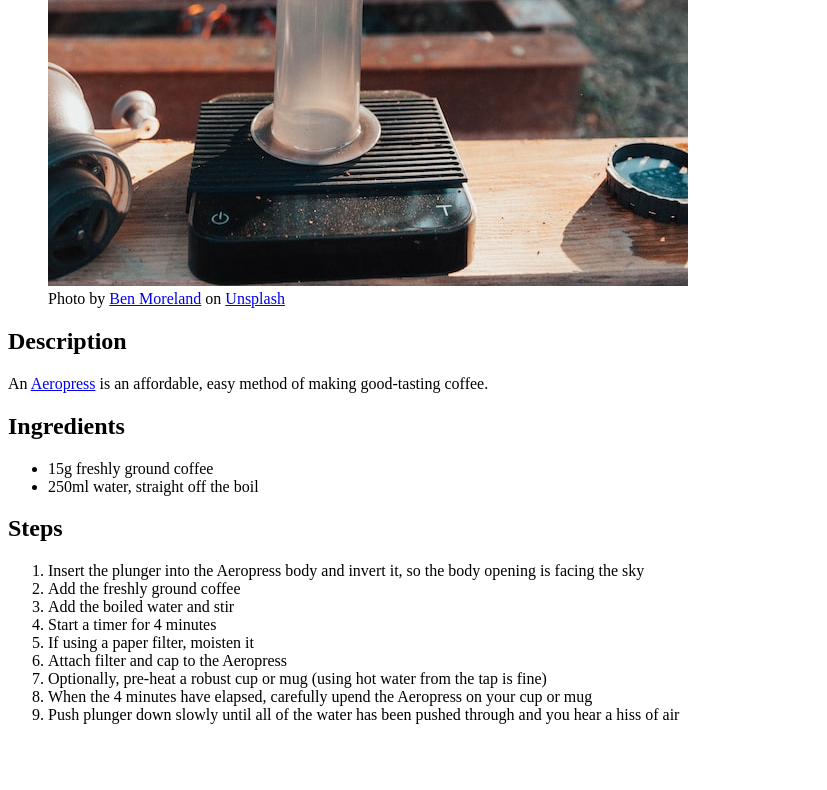
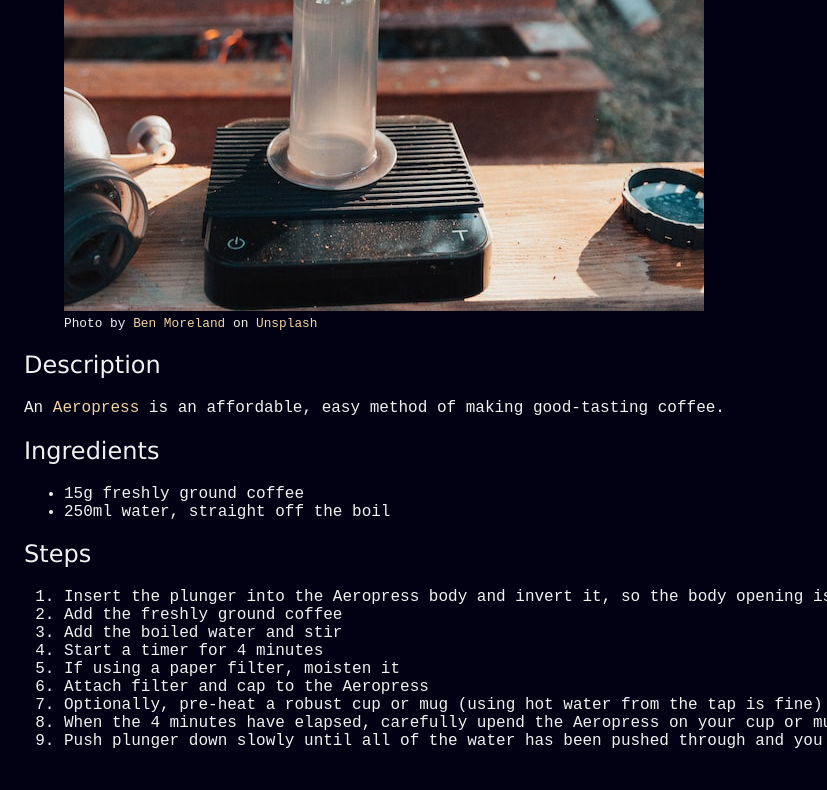
Before and after one commit to pwrignall/odin-recipes, a plain HTML site: page recipes/aeropress-coffee.html in a window 1280 px wide. Shown: the part 681-1471 px from the top of the page, without its empty margins (0-827 px from the left). Before the commit the page ends 1421 px from the top, so only its background shows below. Drawn offline with Linux system fonts and the light colour scheme.

Commit message:
Add CSS styles to webpage

```diff
--- a/recipes/aeropress-coffee.html
+++ b/recipes/aeropress-coffee.html
@@ -5,6 +5,7 @@
     <meta charset="UTF-8">
     <meta http-equiv="X-UA-Compatible" content="IE=edge">
     <meta name="viewport" content="width=device-width, initial-scale=1.0">
+    <link rel="stylesheet" href="../style.css">
     <title>Aeropress coffee</title>
 </head>
 
--- /dev/null
+++ b/style.css
@@ -0,0 +1,33 @@
+body {
+    background-color: #020013;
+    color: #f1f1f1;
+    font-family: 'Courier New', Courier, monospace;
+    padding: 1em;
+}
+
+h1,
+h2,
+h3,
+h4,
+h5,
+h5 {
+    font-family: 'Lucida Sans', 'Lucida Sans Regular', 'Lucida Grande', 'Lucida Sans Unicode', Geneva, Verdana, sans-serif;
+    font-weight: 500;
+}
+
+h1 {
+    text-align: center;
+}
+
+a {
+    color: #f3d3a3;
+    text-decoration: none;
+}
+
+a:visited {
+    color: #947e5d;
+}
+
+figcaption {
+    font-size: 0.8em;
+}
```
Also changed, not shown: index.html (+1 -0 lines), recipes/paella.html (+1 -0 lines), recipes/pizza-dough.html (+1 -0 lines).
